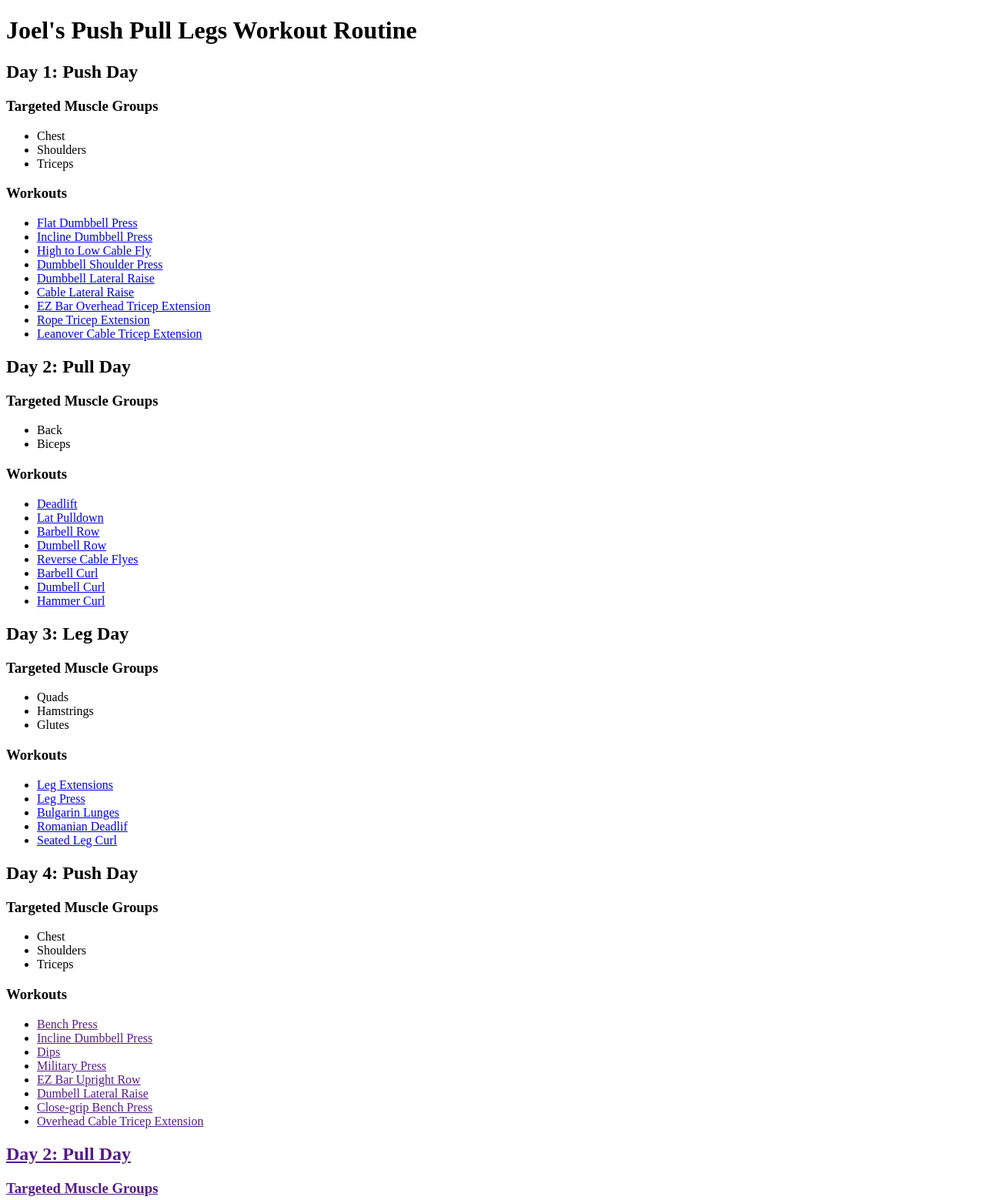
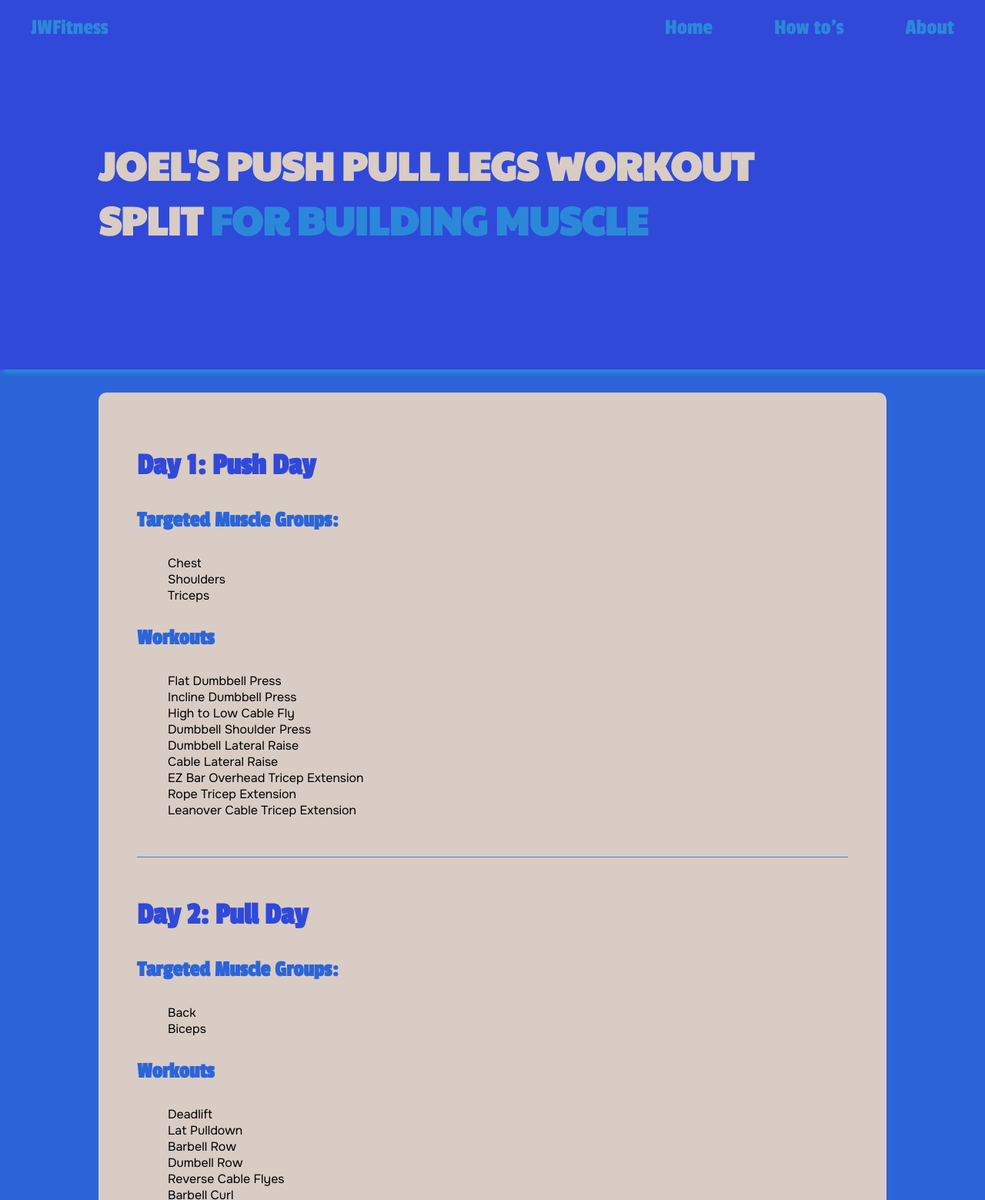
Before and after one commit to jwarwick03/practice, a plain HTML site: page index.html in a window 1280 px wide. Shown: the top 1559 px of the page at 77% size. Drawn offline with Linux system fonts and the light colour scheme.

Commit message:
first css

```diff
--- /dev/null
+++ b/assets/css/style.css
@@ -0,0 +1,130 @@
+/* Color Scheme
+Darkest Blue { color: #3049D9; }
+Darker Blue { color: #2B65D9; }
+Light Blue { color: #2B88D9; }
+Off-White { color: #D9CCC5; }
+Orange { color: #F24C27; }
+
+.retro-gradient-background-with-grain-texture-1-rgba { color: rgba(48, 73, 217, 1); }
+.retro-gradient-background-with-grain-texture-2-rgba { color: rgba(43, 101, 217, 1); }
+.retro-gradient-background-with-grain-texture-3-rgba { color: rgba(43, 136, 217, 1); }
+.retro-gradient-background-with-grain-texture-4-rgba { color: rgba(217, 204, 197, 1); }
+.retro-gradient-background-with-grain-texture-5-rgba { color: rgba(242, 76, 39, 1); }
+*/
+
+
+
+html {
+    box-sizing: border-box;
+  }
+  *,
+  *:before,
+  *:after {
+    box-sizing: inherit;
+  }
+
+img {
+    max-width:100%;
+    height:auto;
+  }
+
+body {
+  margin: 0;
+  background-color: #2B65D9;
+}
+
+header.primary {
+  background-color: #3049D9;
+  height: 60vh;
+  position:relative;
+  top:0;
+  box-shadow: 5px 5px 5px #2B88D9;
+}
+
+.primary h1 {
+  font-family: 'Paytone One', sans-serif;
+  font-size: 3.2rem;
+  text-transform: uppercase;
+  color: #D9CCC5;
+  width:70%;
+  position:absolute;
+  top:30%;
+  left:10%;
+}
+
+.primary h1 .diff {
+  color: #2B88D9;
+}
+
+
+
+
+
+/*-----NAVIGATION-----*/
+nav ul {
+  margin:0;
+  padding: 20px 40px;
+  display: flex;
+  gap: 80px;
+}
+
+.logo {
+  margin-right: auto;
+}
+
+nav li {
+  list-style-type: none;
+  font-family: Passion One;
+  font-size: 1.8rem;
+}
+
+nav a {
+  text-decoration: none;
+  color: #2B88D9;
+  transition: .5s;
+}
+
+nav a:hover {
+  text-shadow: 3px 3px #2B65D9;
+}
+
+/*-----CONTENT-----*/
+.content {
+  background-color: #D9CCC5;
+  margin:auto;
+  margin-top: 30px;
+  padding: 20px 50px;
+  border-radius: 10px;
+  width: 80%;
+}
+
+.content h2, h3 {
+  font-family: Passion One;
+}
+
+.content h2 {
+  font-size: 2.5rem;
+  color: #3049D9;
+  padding-top:20px;
+}
+
+.content h3 {
+  font-size: 1.8rem;
+  color: #2B65D9;
+}
+
+.content li {
+  list-style-type:none;
+  font-family: Onest;
+  font-size: 1.6;
+}
+
+.content a {
+  text-decoration:none;
+  color: #000;
+}
+
+.content ul.workouts {
+  padding-bottom: 50px;
+  border-bottom: 1px solid #2B88D9;
+}
--- a/index.html
+++ b/index.html
@@ -2,24 +2,41 @@
 <html lang="en">
 
 <head>
-    <title>PPL Workout Routine</title>
+    <title>PPL Workout Split</title>
   <meta charset="UTF-8"/>
   <meta name="description" content="A great Push Pull Legs Workout Routine"/>
   <meta name="author" content="Joel Warwick"/>
   <meta name="viewport" content="width=device-width, initial-scale1, shrink-to-fit=no"/>
+  <link rel="stylesheet" href="assets/css/style.css"/>
+  <link rel="preconnect" href="https://fonts.googleapis.com">
+  <link rel="preconnect" href="https://fonts.gstatic.com" crossorigin>
+  <link href="https://fonts.googleapis.com/css2?family=Onest&family=Passion+One&family=Paytone+One&display=swap" rel="stylesheet">
+
 </head>
 
 <body>
 <main>
+
 <header class="primary">
-    <h1>Joel's Push Pull Legs Workout Routine</h1>
+<nav class="primary">
+  <ul>
+    <li class="logo"><a href="">JWFitness</a></li>
+    <li><a href="">Home</a></li>
+    <li><a href="">How to's</a></li>
+    <li><a href="">About</a></li>
+  </ul>
+</nav>
+
+<h1>Joel's Push Pull Legs Workout Split <span class="diff">for Building Muscle</span></h1>
 </header>
+
+<div class="content">
 <section id="day-1">
 <header class="push-day-1">
     <h2>Day 1: Push Day</h2>
 </header>
 <header class="muscle-groups">
-    <h3>Targeted Muscle Groups</h3>
+    <h3>Targeted Muscle Groups:</h3>
     <ul>
         <li>Chest</li>
         <li>Shoulders</li>
@@ -29,7 +46,7 @@
 <header class="workouts">
     <h3>Workouts</h3>
 </header>
-<ul>
+<ul class="workouts">
     <li><a href="how-to/index.html#flat-db-press">Flat Dumbbell Press</a></li>
     <li><a href="how-to/index.html#incline-db-press">Incline Dumbbell Press</a></li>
     <li><a href="how-to/index.html#high-to-low-cable-fly">High to Low Cable Fly</a></li>
@@ -47,7 +64,7 @@
     <h2>Day 2: Pull Day</h2>
 </header>
 <header class="muscle-groups">
-    <h3>Targeted Muscle Groups</h3>
+    <h3>Targeted Muscle Groups:</h3>
     <ul>
         <li>Back</li>
         <li>Biceps</li>
@@ -56,7 +73,7 @@
 <header class="workouts">
     <h3>Workouts</h3>
 </header>
-<ul>
+<ul class="workouts">
     <li><a href="how-to/index.html#deadlift">Deadlift</a></li>
     <li><a href="how-to/index.html#lat-pulldown">Lat Pulldown</a></li>
     <li><a href="how-to/index.html#bb-row">Barbell Row</a></li>
@@ -73,7 +90,7 @@
     <h2>Day 3: Leg Day</h2>
 </header>
 <header class="muscle-groups">
-    <h3>Targeted Muscle Groups</h3>
+    <h3>Targeted Muscle Groups:</h3>
     <ul>
         <li>Quads</li>
         <li>Hamstrings</li>
@@ -83,7 +100,7 @@
 <header class="workouts">
     <h3>Workouts</h3>
 </header>
-<ul>
+<ul class="workouts">
     <li><a href="how-to/index.html#leg-extension">Leg Extensions</a></li>
     <li><a href="how-to/index.html#leg-press">Leg Press</a></li>
     <li><a href="how-to/index.html#bulgarian-lunge">Bulgarin Lunges</a></li>
@@ -94,10 +111,10 @@
 
 <section id="day-4">
     <header class="push-day-2">
-        <h2>Day 4: Push Day</h2>
+        <h2>Day 4: Push Day 2</h2>
     </header>
     <header class="muscle-groups">
-        <h3>Targeted Muscle Groups</h3>
+        <h3>Targeted Muscle Groups:</h3>
         <ul>
             <li>Chest</li>
             <li>Shoulders</li>
@@ -107,7 +124,7 @@
     <header class="workouts">
         <h3>Workouts</h3>
     </header>
-    <ul>
+    <ul class="workouts">
         <li><a href="">Bench Press</li>
         <li><a href="">Incline Dumbbell Press</li>
         <li><a href="">Dips</li>
@@ -121,10 +138,10 @@
 
 <section id="day-5">
     <header class="pull-day-2">
-        <h2>Day 2: Pull Day</h2>
+        <h2>Day 5: Pull Day 2</h2>
     </header>
     <header class="muscle-groups">
-        <h3>Targeted Muscle Groups</h3>
+        <h3>Targeted Muscle Groups:</h3>
         <ul>
             <li>Back</li>
             <li>Biceps</li>
@@ -133,7 +150,7 @@
     <header class="workouts">
         <h3>Workouts</h3>
     </header>
-    <ul>
+    <ul class="workouts">
         <li><a href="">Pullups</li>
         <li><a href="">Lat Pulldown</li>
         <li><a href="">Cable Seated Row</li>
@@ -148,10 +165,10 @@
 
 <section id="day-6">
     <header class="leg-day-2">
-        <h2>Day 6: Leg Day</h2>
+        <h2>Day 6: Leg Day 2</h2>
     </header>
     <header class="muscle-groups">
-        <h3>Targeted Muscle Groups</h3>
+        <h3>Targeted Muscle Groups:</h3>
         <ul>
             <li>Quads</li>
             <li>Hamstrings</li>
@@ -161,14 +178,14 @@
     <header class="workouts">
         <h3>Workouts</h3>
     </header>
-    <ul>
+    <ul class="workouts">
         <li><a href="">Squat</li>
         <li><a href="">Leg Press</li>
         <li><a href="">Leg Extensions</li>
         <li><a href="">Seated Leg Curls</li>
     </ul>
 </section>
-
+</div>
 
 
 </main>
```
